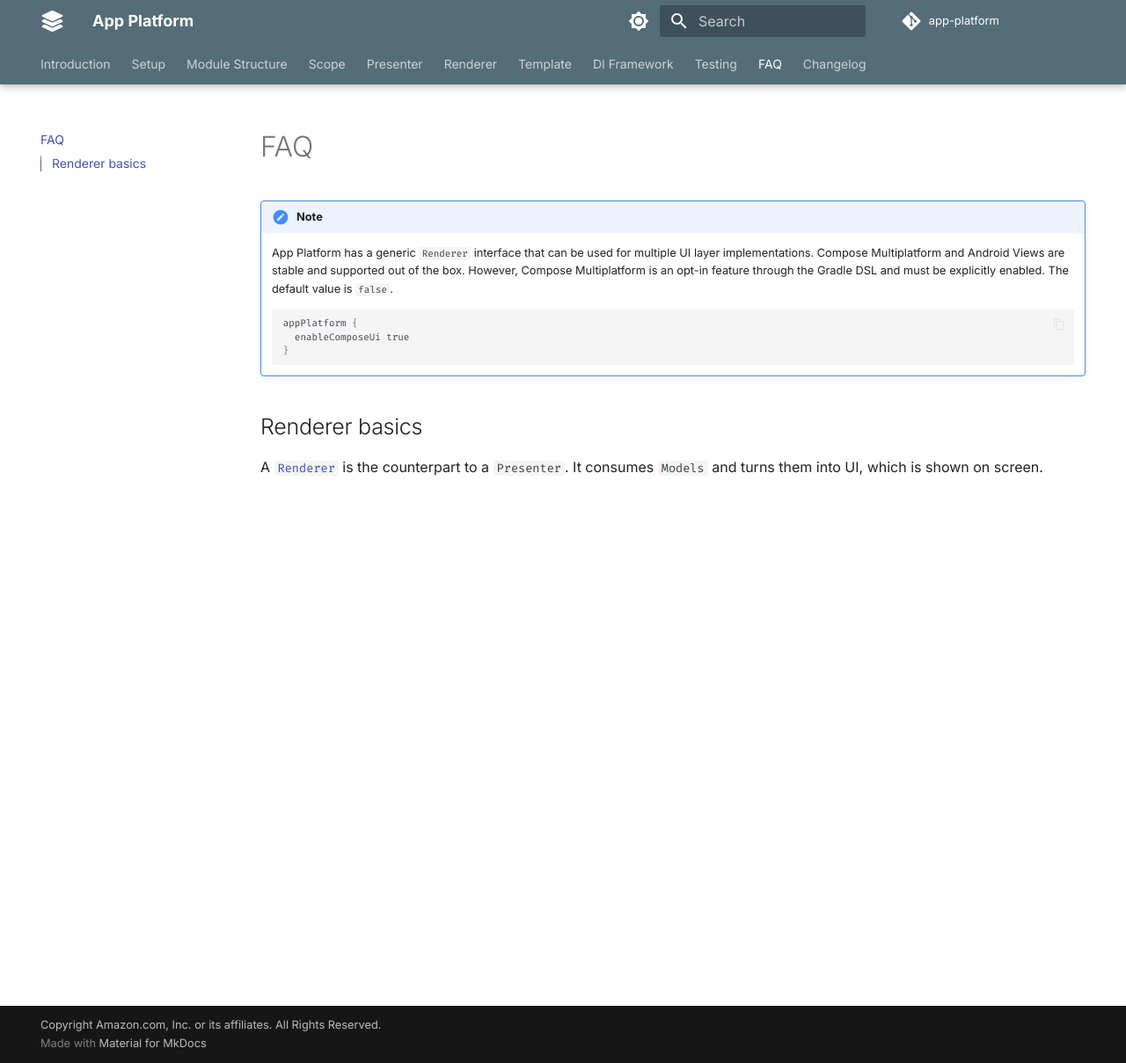
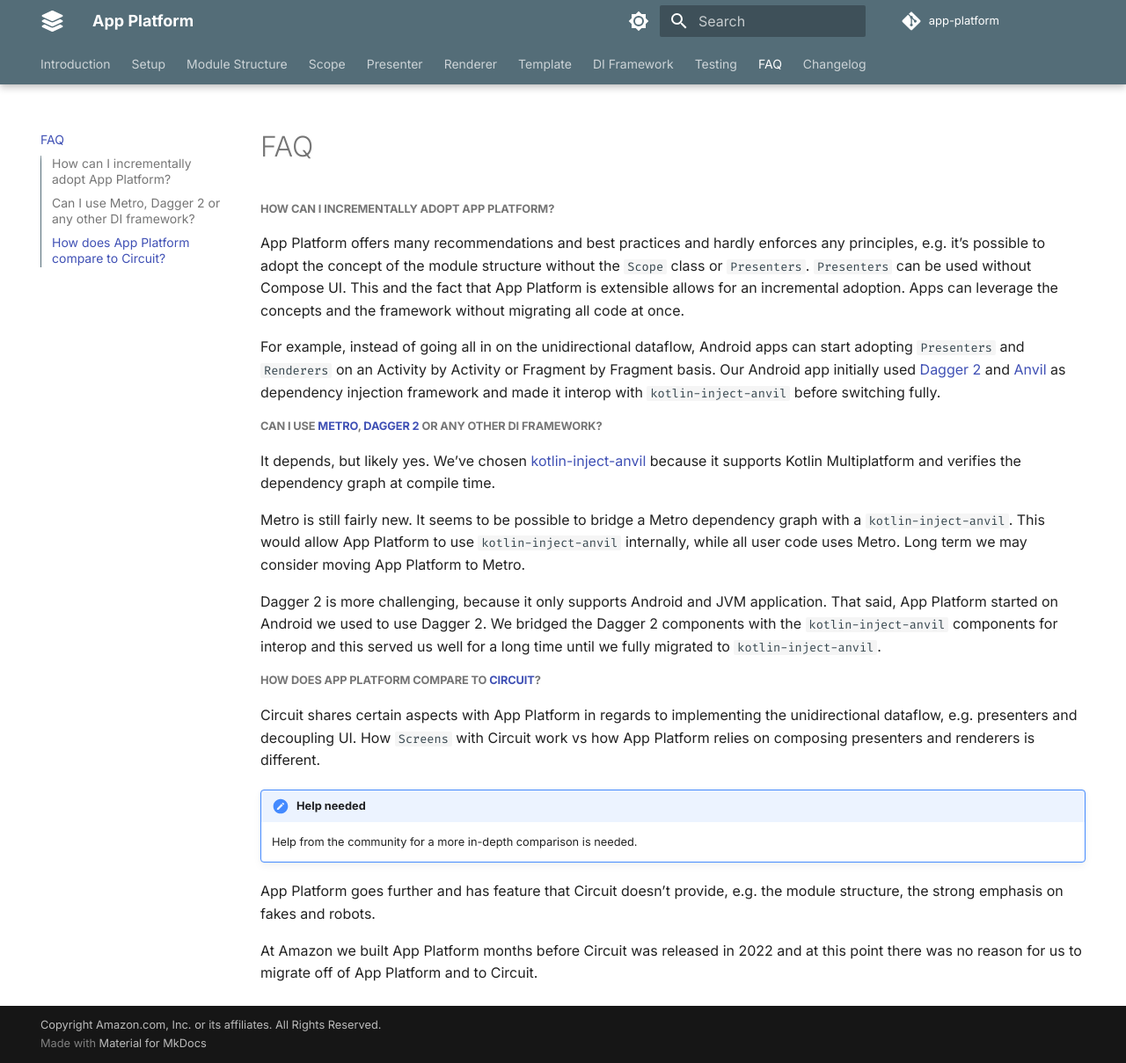
Before and after one commit to amzn/app-platform, an MkDocs documentation site: the page built from docs/faq.md, in a window 1280 px wide and 1209 px high. Shown: the whole window at 88% size. Built offline with MkDocs 1.6.1 and Material for MkDocs 9.7.7, drawn with Linux system fonts in a browser that asks for light colours; comment, search, counter and statistics services are not loaded.

Commit message:
More documentation updates.

````diff
--- a/docs/faq.md
+++ b/docs/faq.md
@@ -1,18 +1,43 @@
 # FAQ
 
-!!! note
+##### How can I incrementally adopt App Platform?
 
-    App Platform has a generic `Renderer` interface that can be used for multiple UI layer implementations.
-    Compose Multiplatform and Android Views are stable and supported out of the box. However, Compose Multiplatform is
-    an opt-in feature through the Gradle DSL and must be explicitly enabled. The default value is `false`.
+App Platform offers many recommendations and best practices and hardly enforces any principles, e.g.
+it’s possible to adopt the concept of the module structure without the `Scope` class or `Presenters`.
+`Presenters` can be used without Compose UI. This and the fact that App Platform is extensible allows
+for an incremental adoption. Apps can leverage the concepts and the framework without migrating all code at
+once.
 
-    ```groovy
-    appPlatform {
-      enableComposeUi true
-    }
-    ```
+For example, instead of going all in on the unidirectional dataflow, Android apps can start adopting `Presenters` and
+`Renderers` on an Activity by Activity or Fragment by Fragment basis. Our Android app initially used
+[Dagger 2](https://dagger.dev/) and [Anvil](https://github.com/square/anvil) as dependency injection framework and
+made it interop with `kotlin-inject-anvil` before switching fully.
 
-## Renderer basics
+##### Can I use [Metro](https://zacsweers.github.io/metro/), [Dagger 2](https://dagger.dev/) or any other DI framework?
 
-A [`Renderer`](https://github.com/amzn/app-platform/blob/main/renderer/public/src/commonMain/kotlin/software/amazon/app/platform/renderer/Renderer.kt)
-is the counterpart to a `Presenter`. It consumes `Models` and turns them into UI, which is shown on screen.
+It depends, but likely yes. We've chosen [kotlin-inject-anvil](https://github.com/amzn/kotlin-inject-anvil) because
+it supports Kotlin Multiplatform and verifies the dependency graph at compile time.
+
+Metro is still fairly new. It seems to be possible to bridge a Metro dependency graph with a `kotlin-inject-anvil`.
+This would allow App Platform to use `kotlin-inject-anvil` internally, while all user code uses Metro. Long term
+we may consider moving App Platform to Metro.
+
+Dagger 2 is more challenging, because it only supports Android and JVM application. That said, App Platform started on
+Android we used to use Dagger 2. We bridged the Dagger 2 components with the `kotlin-inject-anvil` components for
+interop and this served us well for a long time until we fully migrated to `kotlin-inject-anvil`.
+
+##### How does App Platform compare to [Circuit](https://slackhq.github.io/circuit/)?
+
+Circuit shares certain aspects with App Platform in regards to implementing the unidirectional dataflow,
+e.g. presenters and decoupling UI. How `Screens` with Circuit work vs how App Platform relies on composing presenters
+and renderers is different.
+
+!!! note "Help needed"
+
+    Help from the community for a more in-depth comparison is needed.
+
+App Platform goes further and has feature that Circuit doesn't provide, e.g. the module structure, the strong
+emphasis on fakes and robots.
+
+At Amazon we built App Platform months before Circuit was released in 2022 and at this point there was no reason for
+us to migrate off of App Platform and to Circuit.
````
